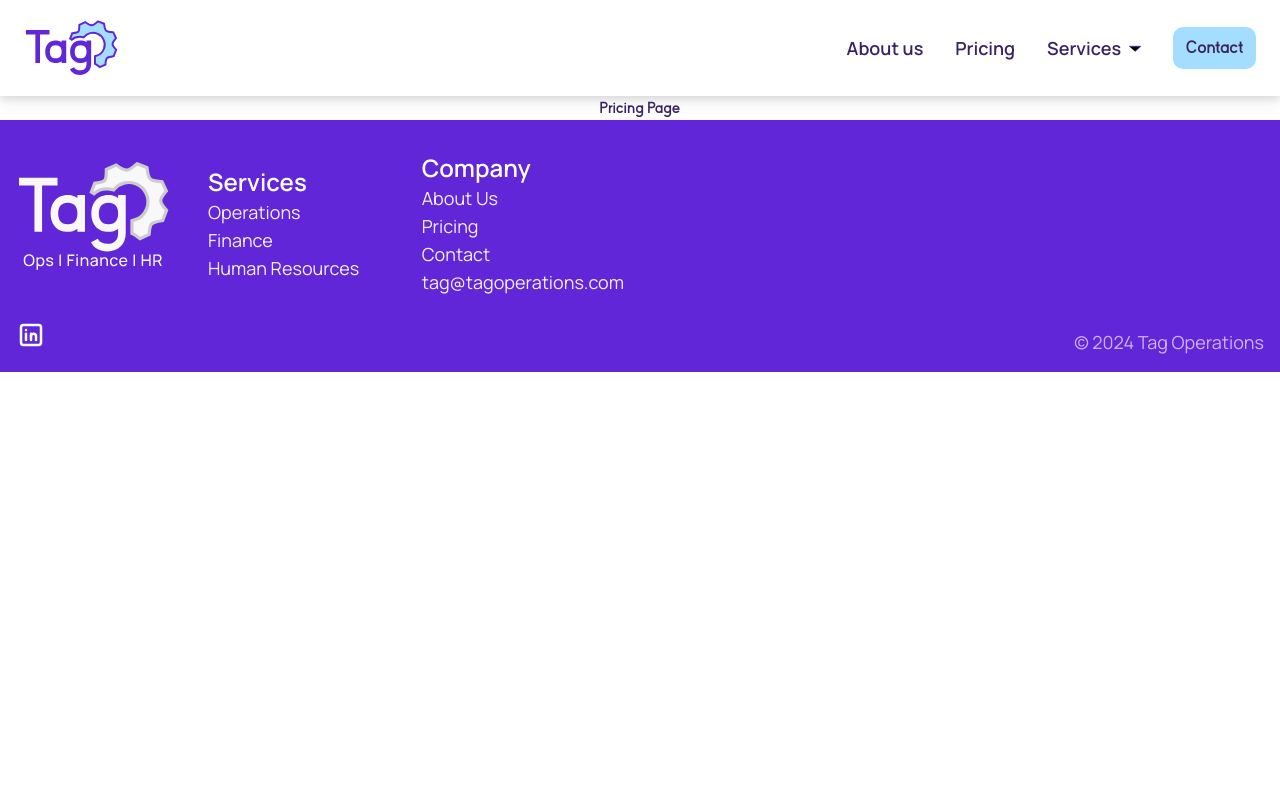
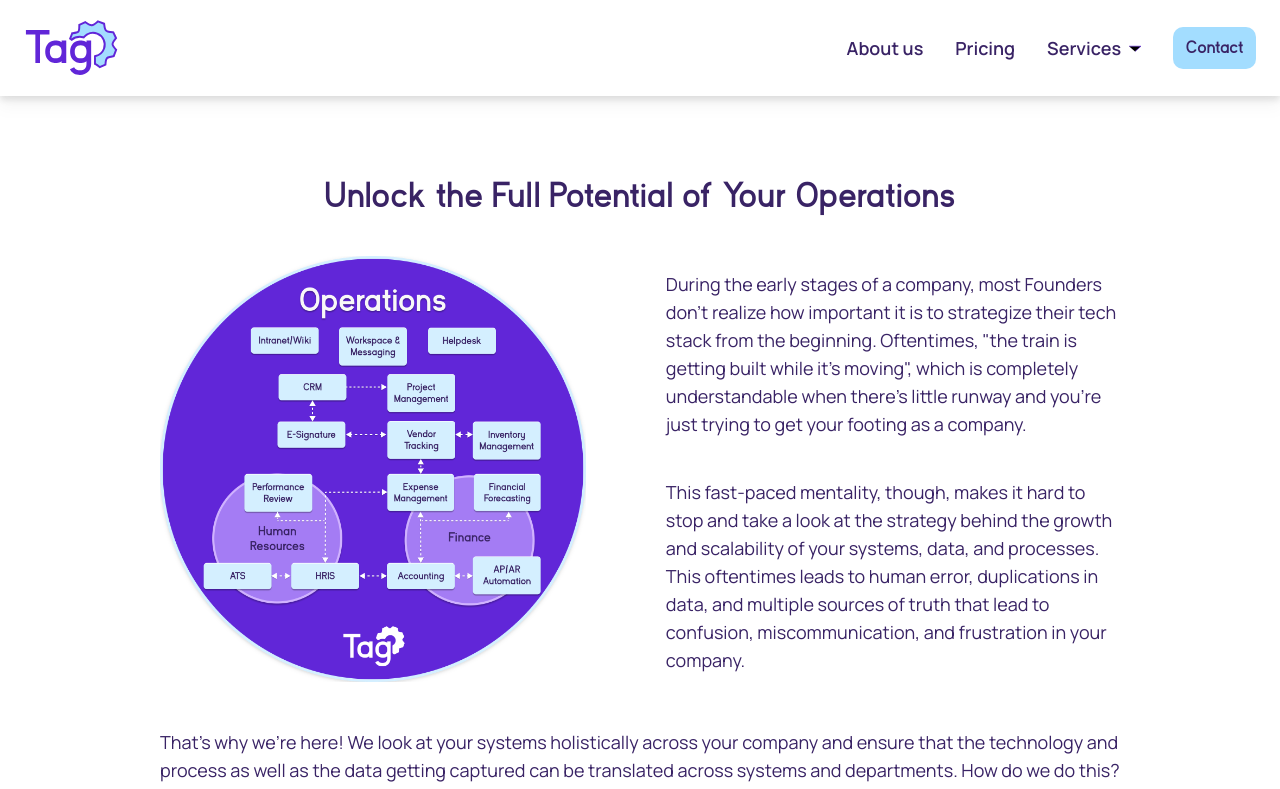
Before and after one commit to hicass/tag-ops-v3, a Next.js app: page /pricing in a window 1280 px wide. Shown: the top 789 px of the page. Built offline with nearby package versions, Linux system fonts and the light colour scheme.

Commit message:
Add a Header/ Intro to the pricing page

```diff
--- /dev/null
+++ b/src/components/PricingPage/Header.tsx
@@ -0,0 +1,13 @@
+'use client';
+
+import { FC } from 'react';
+
+const Header: FC = () => {
+  return(
+    <div className="flex flex-col items-center">
+      <h1 className="text-3xl sm:text-4xl">Unlock the Full Potential of Your Operations</h1>
+    </div>
+  )
+}
+
+export default Header;
--- /dev/null
+++ b/src/components/PricingPage/Intro/Diagram.tsx
@@ -0,0 +1,47 @@
+'use client';
+
+import { FC } from 'react';
+
+import Image from 'next/legacy/image';
+
+import { motion, Variants } from 'framer-motion';
+
+const diagramVariants: Variants = {
+  offscreen: {
+    x: -200,
+    opacity: 0,
+  },
+  onscreen: {
+    x: 0,
+    opacity: 1,
+    transition: {
+      type: 'spring',
+      bounce: 0.4,
+      duration: 0.8,
+    },
+  },
+};
+
+const Diagram: FC = () => {
+  return (
+    <motion.div
+      variants={diagramVariants}
+      initial="offscreen"
+      whileInView="onscreen"
+      viewport={{
+        once: true,
+        amount: 0.4,
+      }}
+    >
+      <Image
+        src="/images/operations-diagram.png"
+        alt="Operations Flow Chart"
+        className="rounded-xl drop-shadow border"
+        width={450}
+        height={450}
+      />
+    </motion.div>
+  );
+};
+
+export default Diagram;
--- /dev/null
+++ b/src/components/PricingPage/Intro/Intro.tsx
@@ -0,0 +1,60 @@
+'use client';
+
+import { FC } from 'react';
+
+import { motion } from 'framer-motion';
+
+import Diagram from './Diagram';
+
+interface ParagraphProps {
+  text: String;
+}
+
+const Paragraph: FC<ParagraphProps> = ({ text }) => {
+  return (
+    <motion.p
+      initial={{ opacity: 0 }}
+      whileInView={{ opacity: 1 }}
+      transition={{ duration: 0.5 }}
+      className="text-lg"
+    >
+      {text}
+    </motion.p>
+  );
+};
+
+const introBlurbData = {
+  diagramText: [
+    "During the early stages of a company, most Founders don't realize how important it is to strategize their tech stack from the beginning. Oftentimes, \"the train is getting built while it's moving\", which is completely understandable when there's little runway and you're just trying to get your footing as a company.",
+    'This fast-paced mentality, though, makes it hard to stop and take a look at the strategy behind the growth and scalability of your systems, data, and processes. This oftentimes leads to human error, duplications in data, and multiple sources of truth that lead to confusion, miscommunication, and frustration in your company.',
+  ],
+  blurb: [
+    "That's why we're here! We look at your systems holistically across your company and ensure that the technology and process as well as the data getting captured can be translated across systems and departments. How do we do this? Standardization, Simplification, and data funneling to ensure that your technology speaks to each other, your processes are integrated across systems, and your people understand what to expect and what is expected of them!",
+    "We start with a Foundational build to ensure that the basic systems needed to run your company are established and optimized. We ensure that your basic tools are in place and if there’s a need, we can add on other systems as well. If you already have technology in place, we build the rest with what's in place and ensure that it's all fully integrated and optimized.",
+    "If you'd like our help in maintaining the systems implemented, we got you! We stay on for a monthly fee as embedded team members to keep your systems afloat and if you want an internal employee to take our place - we can recruit and train them!",
+  ],
+};
+
+const Intro: FC = () => {
+  return (
+    <div className="flex flex-col items-center gap-10">
+      <div className="flex gap-20 items-center justify-center">
+        <Diagram />
+
+        <div className="flex flex-col gap-10 w-1/2">
+          {introBlurbData.diagramText.map((text, idx) => (
+            <Paragraph text={text} key={idx} />
+          ))}
+        </div>
+      </div>
+
+      <div className="flex flex-col gap-10">
+        {introBlurbData.blurb.map((text, idx) => (
+          <Paragraph text={text} key={idx} />
+        ))}
+      </div>
+    </div>
+  );
+};
+
+export default Intro;
--- a/src/components/PricingPage/PricingPageContent.tsx
+++ b/src/components/PricingPage/PricingPageContent.tsx
@@ -1,9 +1,13 @@
 import { FC } from 'react';
+
+import Header from './Header';
+import Intro from './Intro/Intro';
 
 const PricingPageContent: FC = () => {
   return (
-    <main className="flex flex-col items-center overflow-hidden">
-      <h1>Pricing Page</h1>
+    <main className="flex flex-col items-center my-20 mx-40 gap-10">
+      <Header />
+      <Intro />
     </main>
   );
 }
```
Also changed, not shown: public/images/operations-diagram.png (added).
